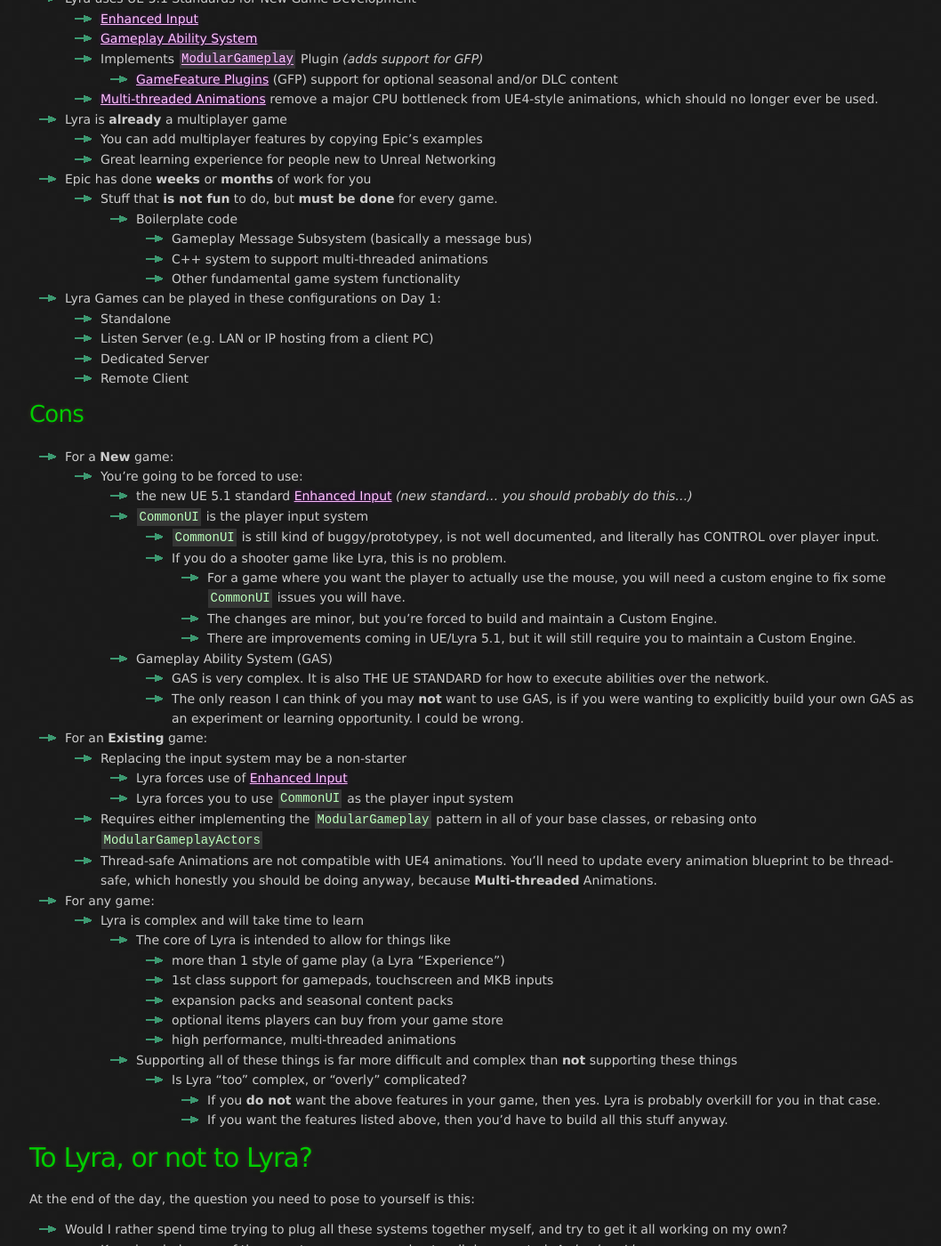
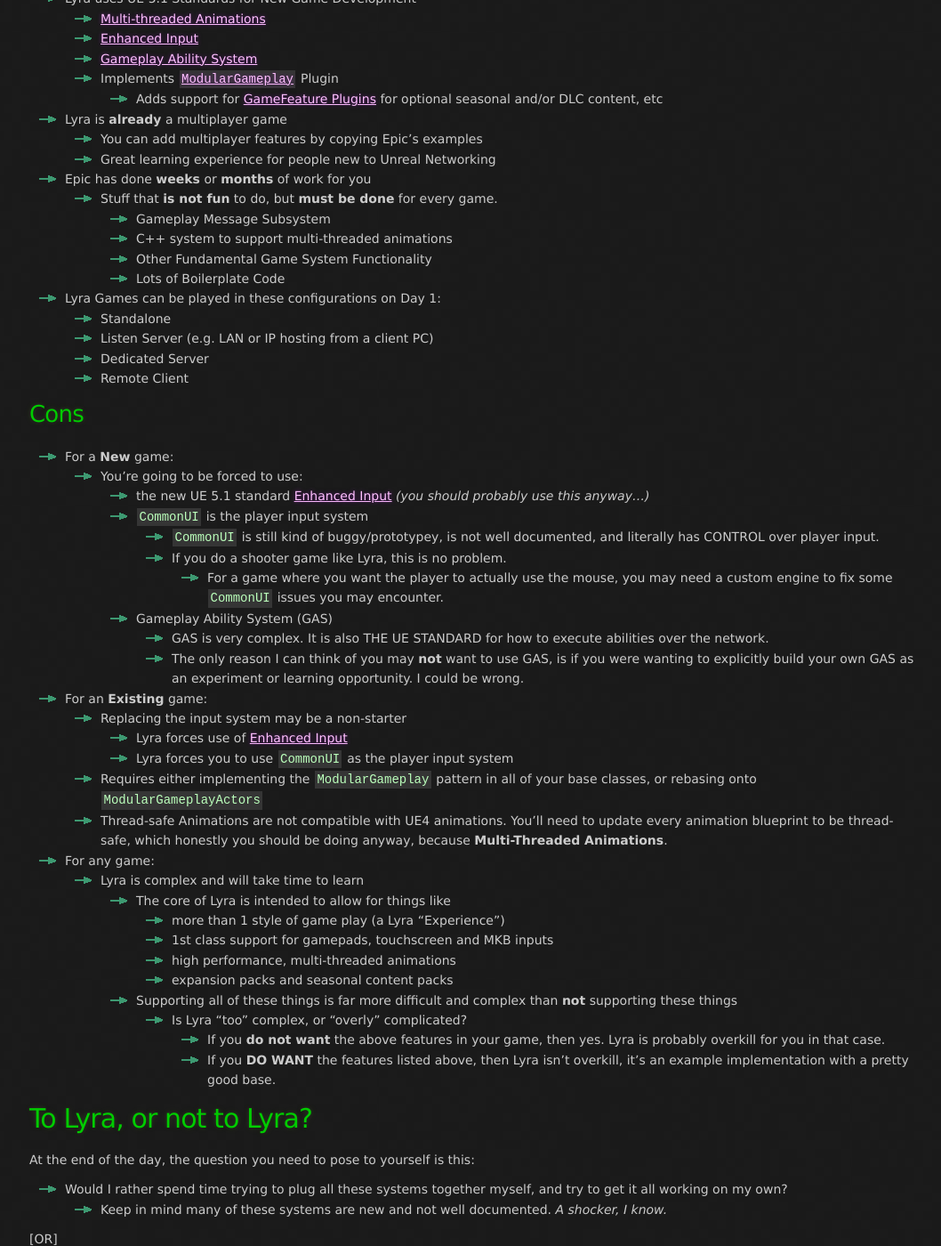
Before and after one commit to x157/x157.github.io, a Jekyll site: the page built from UE5/LyraStarterGame/Pros-and-Cons.md, in a window 1280 px wide and 1400 px high, scrolled down 496 px. Shown: the whole window at 89% size, without its empty margins (107-1165 px from the left). Built offline with Jekyll 4.4.1, drawn with Linux system fonts in a browser that asks for light colours.

Commit message:
Iterate Pros & Cons

```diff
--- a/UE5/LyraStarterGame/Pros-and-Cons.md
+++ b/UE5/LyraStarterGame/Pros-and-Cons.md
@@ -25,20 +25,20 @@
 ## Pros
 
 - Lyra uses UE 5.1 Standards for New Game Development
+  - [Multi-threaded Animations]()
   - [Enhanced Input](https://dev.epicgames.com/community/learning/tutorials/eD13/unreal-engine-enhanced-input-in-ue5)
   - [Gameplay Ability System](/UE5/GameplayAbilitySystem/)
-  - Implements [`ModularGameplay`](/UE5/ModularGameplay/) Plugin *(adds support for GFP)*
-    - [GameFeature Plugins](/UE5/GameFeatures/) (GFP) support for optional seasonal and/or DLC content
-  - [Multi-threaded Animations]() remove a major CPU bottleneck from UE4-style animations, which should no longer ever be used.
+  - Implements [`ModularGameplay`](/UE5/ModularGameplay/) Plugin
+    - Adds support for [GameFeature Plugins](/UE5/GameFeatures/) for optional seasonal and/or DLC content, etc
 - Lyra is **already** a multiplayer game
   - You can add multiplayer features by copying Epic's examples
   - Great learning experience for people new to Unreal Networking
 - Epic has done **weeks** or **months** of work for you
   - Stuff that **is not fun** to do, but **must be done** for every game.
-    - Boilerplate code
-      - Gameplay Message Subsystem (basically a message bus)
-      - C++ system to support multi-threaded animations
-      - Other fundamental game system functionality
+    - Gameplay Message Subsystem
+    - C++ system to support multi-threaded animations
+    - Other Fundamental Game System Functionality
+    - Lots of Boilerplate Code
 - Lyra Games can be played in these configurations on Day 1:
   - Standalone
   - Listen Server (e.g. LAN or IP hosting from a client PC)
@@ -50,13 +50,11 @@
 
 - For a **New** game:
     - You're going to be forced to use:
-      - the new UE 5.1 standard [Enhanced Input](https://dev.epicgames.com/community/learning/tutorials/eD13/unreal-engine-enhanced-input-in-ue5) *(new standard... you should probably do this...)*
+      - the new UE 5.1 standard [Enhanced Input](https://dev.epicgames.com/community/learning/tutorials/eD13/unreal-engine-enhanced-input-in-ue5) *(you should probably use this anyway...)*
       - `CommonUI` is the player input system
           - `CommonUI` is still kind of buggy/prototypey, is not well documented, and literally has CONTROL over player input.
           - If you do a shooter game like Lyra, this is no problem.
-            - For a game where you want the player to actually use the mouse, you will need a custom engine to fix some `CommonUI` issues you will have.
-            - The changes are minor, but you're forced to build and maintain a Custom Engine.
-            - There are improvements coming in UE/Lyra 5.1, but it will still require you to maintain a Custom Engine.
+            - For a game where you want the player to actually use the mouse, you may need a custom engine to fix some `CommonUI` issues you may encounter.
       - Gameplay Ability System (GAS)
         - GAS is very complex. It is also THE UE STANDARD for how to execute abilities over the network.
         - The only reason I can think of you may **not** want to use GAS, is if you were wanting to explicitly build your own GAS as an experiment or learning opportunity.  I could be wrong.
@@ -66,20 +64,21 @@
     - Lyra forces use of [Enhanced Input](https://dev.epicgames.com/community/learning/tutorials/eD13/unreal-engine-enhanced-input-in-ue5)
     - Lyra forces you to use `CommonUI` as the player input system
   - Requires either implementing the `ModularGameplay` pattern in all of your base classes, or rebasing onto `ModularGameplayActors`
-  - Thread-safe Animations are not compatible with UE4 animations.  You'll need to update every animation blueprint to be thread-safe, which honestly you should be doing anyway, because **Multi-threaded** Animations.
+  - Thread-safe Animations are not compatible with UE4 animations.
+    You'll need to update every animation blueprint to be thread-safe,
+    which honestly you should be doing anyway, because **Multi-Threaded Animations**.
 
 - For any game:
   - Lyra is complex and will take time to learn
     - The core of Lyra is intended to allow for things like
       - more than 1 style of game play (a Lyra "Experience")
       - 1st class support for gamepads, touchscreen and MKB inputs
+      - high performance, multi-threaded animations
       - expansion packs and seasonal content packs
-      - optional items players can buy from your game store
-      - high performance, multi-threaded animations
     - Supporting all of these things is far more difficult and complex than **not** supporting these things
       - Is Lyra "too" complex, or "overly" complicated?
-        - If you **do not** want the above features in your game, then yes. Lyra is probably overkill for you in that case.
-        - If you want the features listed above, then you'd have to build all this stuff anyway.
+        - If you **do not want** the above features in your game, then yes. Lyra is probably overkill for you in that case.
+        - If you **DO WANT** the features listed above, then Lyra isn't overkill, it's an example implementation with a pretty good base.
 
 # To Lyra, or not to Lyra?
 
```
